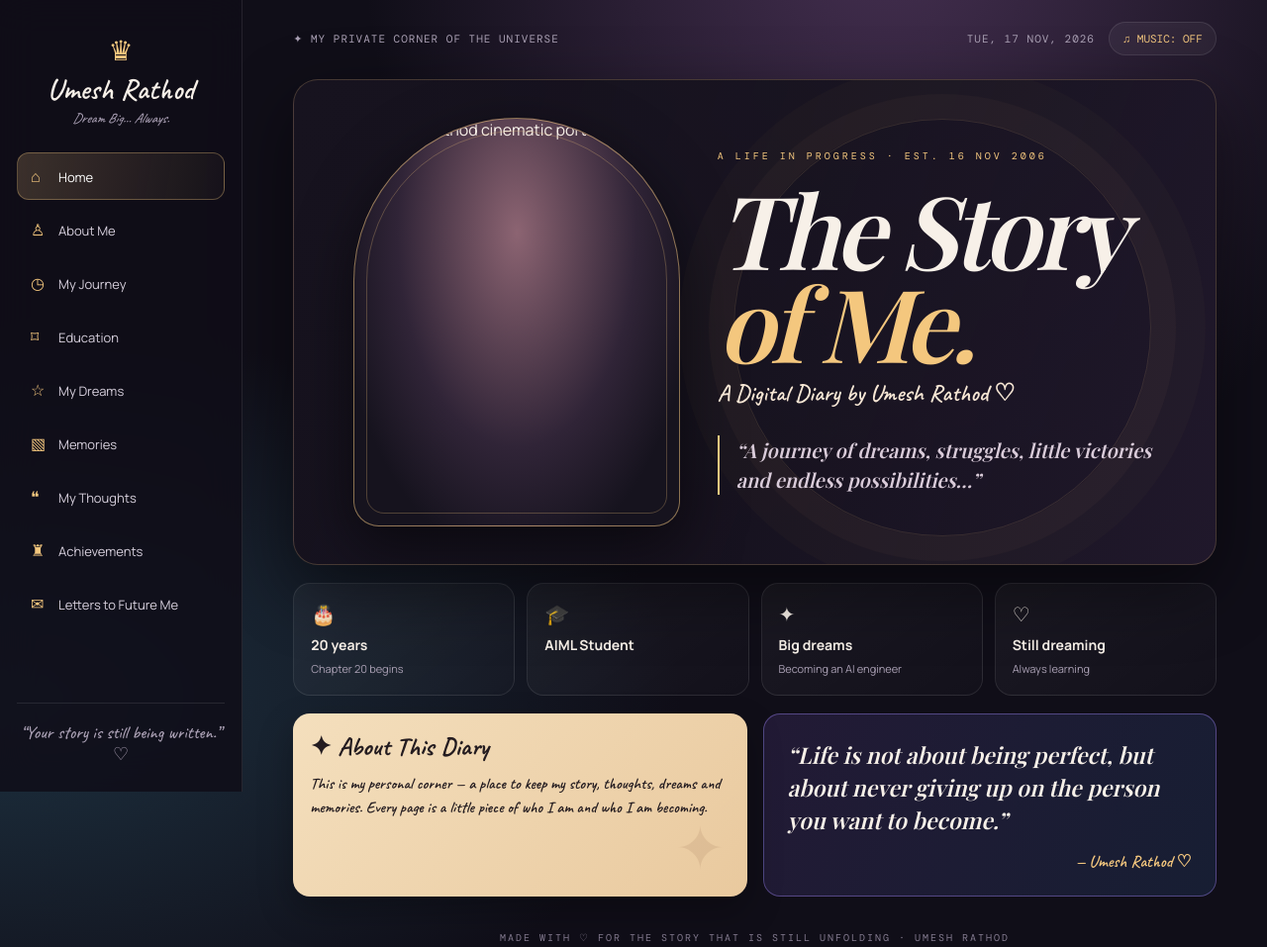
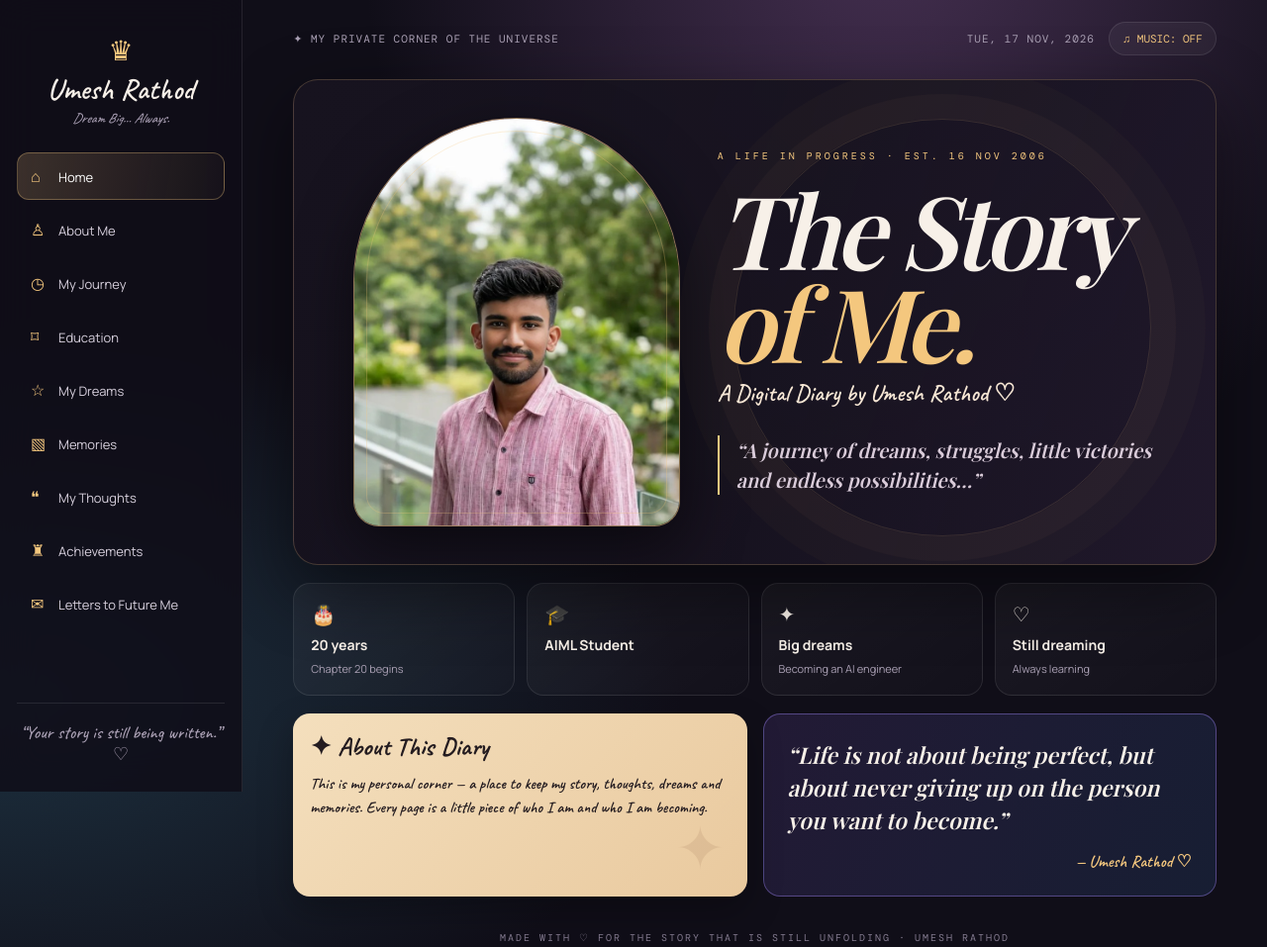
Before and after one commit to umesh-rathod123/umesh-rathod123, a plain HTML site: page diary.html in a window 1280 px wide. Shown: the whole page at 99% size. Drawn offline with nearby package versions, Linux system fonts and the light colour scheme; a web font is replaced by a local one.

Commit message:
Fix profile photo on main diary page

```diff
--- a/diary.html
+++ b/diary.html
@@ -27,7 +27,7 @@ footer{text-align:center;color:#847b90;font:10px 'DM Mono';letter-spacing:2px;pa
 <div class="side-bottom">“Your story is still being written.” ♡</div></aside>
 <main><div class="top"><span>✦ MY PRIVATE CORNER OF THE UNIVERSE</span><div class="top-right"><span id="today"></span><button class="music" id="music">♫ MUSIC: OFF</button></div></div>
 <div id="home" class="page active">
-<header class="hero"><div class="portrait"><img src="personal-diary/WhatsApp Image 2026-11-17 at 12.16.51 PM.jpeg" alt="Umesh Rathod cinematic portrait"></div><div class="hero-copy"><div class="eyebrow">A LIFE IN PROGRESS · EST. 16 NOV 2006</div><h1>The Story <span>of Me.</span></h1><div class="byline">A Digital Diary by Umesh Rathod ♡</div><blockquote>“A journey of dreams, struggles, little victories and endless possibilities…”</blockquote></div></header>
+<header class="hero"><div class="portrait"><img src="personal-diary/Umesh%20FACE%20BIO.jpg" alt="Umesh Rathod cinematic portrait"></div><div class="hero-copy"><div class="eyebrow">A LIFE IN PROGRESS · EST. 16 NOV 2006</div><h1>The Story <span>of Me.</span></h1><div class="byline">A Digital Diary by Umesh Rathod ♡</div><blockquote>“A journey of dreams, struggles, little victories and endless possibilities…”</blockquote></div></header>
 <div class="stats"><div class="stat"><div class="ico">🎂</div><b>20 years</b><small>Chapter 20 begins</small></div><div class="stat"><div class="ico">🎓</div><b>AIML Student</b><small></small></div><div class="stat"><div class="ico">✦</div><b>Big dreams</b><small>Becoming an AI engineer</small></div><div class="stat"><div class="ico">♡</div><b>Still dreaming</b><small>Always learning</small></div></div>
 <div class="content"><article class="paper"><h2>✦ About This Diary</h2><p>This is my personal corner — a place to keep my story, thoughts, dreams and memories. Every page is a little piece of who I am and who I am becoming.</p></article><article class="quote"><p>“Life is not about being perfect, but about never giving up on the person you want to become.”</p><b>— Umesh Rathod ♡</b></article></div>
 </div>
```
